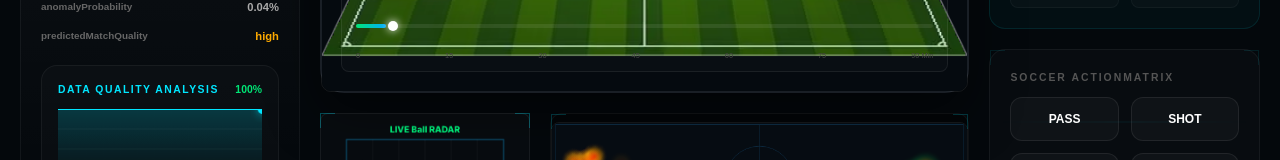
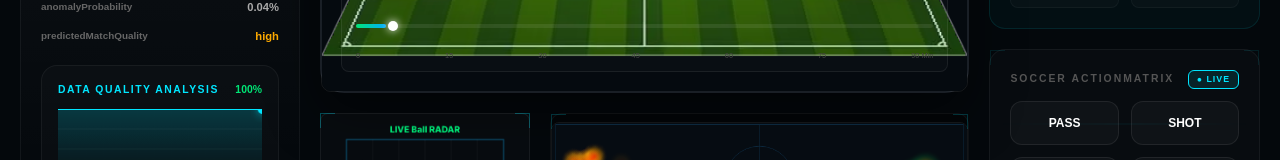
Before and after one commit to akifyigitkutuk/ai-sports-dashboard, a Next.js app: page / in a window 1280 px wide. Shown: the part 440-600 px from the top of the page. Built offline with nearby package versions, Linux system fonts and the light colour scheme.

Commit message:
feat: implement Anomaly Engine Master Toggle for presentation demo mode

```diff
--- a/src/app/page.tsx
+++ b/src/app/page.tsx
@@ -90,7 +90,8 @@ export default function Dashboard() {
         { label: 'stamina_reserve', value: 0.6 }
       ],
       environment: { temp: 22, humidity: 45, wind: '5 km/h NW', ground: 'ground_soccer' },
-      predictions: []
+      predictions: [],
+      isAnomalyEnabled: true
     },
     players: [], ball: { x: 60, y: 40, vx: 0, vy: 0 },
     events: [], positionHistory: [],
@@ -141,6 +142,11 @@ export default function Dashboard() {
   const handleAcceptAnomaly = useCallback((changeToPass: boolean) => {
     engineRef.current?.acceptAnomaly(changeToPass)
     if (changeToPass) setToast(t('toast_corrected'))
+  }, [t])
+
+  const handleToggleAnomaly = useCallback((val: boolean) => {
+    engineRef.current?.setAnomalyEnabled(val)
+    setToast(val ? t('toast_live_on') : t('toast_demo_on'))
   }, [t])
 
   const handleManualEvent = useCallback((type: string) => {
@@ -427,9 +433,23 @@ export default function Dashboard() {
 
             <div style={{ marginBottom: '20px', display: 'flex', flexDirection: 'column', gap: '20px', minHeight: '400px' }}>
               <div style={{ padding: '20px', background: 'rgba(255,255,255,0.02)', borderRadius: '16px', border: '1px solid rgba(255,255,255,0.05)', position: 'relative' }}>
-                <p style={{ fontSize: '0.65rem', fontWeight: 800, letterSpacing: '2px', textTransform: 'uppercase', color: '#555', marginBottom: '12px' }}>
-                  {t(sport.toLowerCase() as any)} {t('actionMatrix')}
-                </p>
+                <div style={{ display: 'flex', justifyContent: 'space-between', alignItems: 'center', marginBottom: '12px' }}>
+                  <p style={{ fontSize: '0.65rem', fontWeight: 800, letterSpacing: '2px', textTransform: 'uppercase', color: '#555', margin: 0 }}>
+                    {t(sport.toLowerCase() as any)} {t('actionMatrix')}
+                  </p>
+                  <button
+                    onClick={() => handleToggleAnomaly(!stats.isAnomalyEnabled)}
+                    style={{
+                      background: stats.isAnomalyEnabled ? 'rgba(0,230,255,0.1)' : 'rgba(255,75,75,0.1)',
+                      border: `1px solid ${stats.isAnomalyEnabled ? '#00e6ff' : '#ff4b4b'}`,
+                      borderRadius: '6px', padding: '2px 8px', fontSize: '0.55rem', fontWeight: 900,
+                      color: stats.isAnomalyEnabled ? '#00e6ff' : '#ff4b4b', cursor: 'pointer',
+                      transition: 'all 0.3s', textTransform: 'uppercase', letterSpacing: '1px'
+                    }}
+                  >
+                    {stats.isAnomalyEnabled ? '● LIVE' : '○ DEMO'}
+                  </button>
+                </div>
                 <div style={{ display: 'grid', gridTemplateColumns: 'repeat(2, 1fr)', gap: '12px', position: 'relative', zIndex: 2 }}>
                   {SPORT_CONFIGS[stats.sport].actionButtons.map(btn => (
                     <button
--- a/src/lib/gameEngine.ts
+++ b/src/lib/gameEngine.ts
@@ -76,6 +76,7 @@ export interface GameStats {
   // NEW: Environment & Predictions
   environment: { temp: number; humidity: number; wind: string; ground: string }
   predictions: { type: string; probability: number }[]
+  isAnomalyEnabled: boolean
 }
 
 function makeLabel(x: number, y: number) {
@@ -150,7 +151,8 @@ export class GameEngine {
       })),
       team1Name: conf.teamPool[0]?.name || 'TEAM A',
       team2Name: conf.teamPool[1]?.name || 'TEAM B',
-      leaderboard: []
+      leaderboard: [],
+      isAnomalyEnabled: true
     }
     this.ball = { x: conf.dimX / 2, y: conf.dimY / 2, vx: 0, vy: 0 }
     this.initPlayers()
@@ -264,6 +266,7 @@ export class GameEngine {
 
     this.pendingTruthEvents = this.pendingTruthEvents.filter(pt => {
       if (now - pt.timestamp > 4000) {
+        if (this.stats.isAnomalyEnabled) {
           this.stats.missedCount++
           this.consecutiveMistakes++
           this.updateEfficiency()
@@ -271,6 +274,7 @@ export class GameEngine {
           this.events.push({ minute: Math.round(this.stats.minute), type: pt.type, team: pt.team, id: pt.id, status: 'MISSED', sport: this.sportId })
           // Trigger popup for missed activity
           this.triggerAnomalyForMiss(pt.type)
+        }
         return false
       }
       return true
@@ -301,6 +305,7 @@ export class GameEngine {
 
     // --- NEW: Anomaly Timeout (Auto-Miss) ---
     if (this.stats.showAnomalyPopup && this.stats.anomalyScenario && now - this.lastAnomalyAt > 4000) {
+      if (this.stats.isAnomalyEnabled) {
         const type = this.stats.anomalyScenario.correction
         this.stats.missedCount++
         this.consecutiveMistakes++
@@ -314,6 +319,7 @@ export class GameEngine {
             const pt = this.pendingTruthEvents[idx]
             this.events.push({ minute: Math.round(this.stats.minute), type: pt.type, team: pt.team, id: pt.id, status: 'MISSED', sport: this.sportId })
             this.pendingTruthEvents.splice(idx, 1)
+          }
         }
       }
 
@@ -370,7 +376,7 @@ export class GameEngine {
           type: btn,
           probability: isTruth ? 0.98 : 0.006 // 98% for the truth, tiny slice for others
         }
-      }).sort((a,b) => b.probability - a.probability)
+      }).sort((a, b) => b.probability - a.probability)
       return // Exit early as we have the definitive truth
     }
 
@@ -574,8 +580,10 @@ export class GameEngine {
         this.consecutiveMistakes = 0 // Reset mistakes on success
         return 'SUCCESS'
       } else {
+        if (this.stats.isAnomalyEnabled) {
           this.consecutiveMistakes++
           this.stats.systemMessage = { text: `⚠️ MISMATCH: [${type}] pressed but [${this.stats.anomalyScenario.correction}] required!`, type: 'warn', id: now }
+        }
         return 'WARN'
       }
     }
@@ -588,10 +596,20 @@ export class GameEngine {
       this.pendingTruthEvents.splice(matchIdx, 1)
       return 'SUCCESS'
     } else {
+      if (this.stats.isAnomalyEnabled) {
         this.stats.systemMessage = { text: `❓ UNEXPECTED: [${type}] input recorded.`, type: 'warn', id: now }
         // Trigger the anomaly popup with context about the wrong action
         this.triggerAnomaly(type)
+      }
       return 'WARN'
     }
   }
+
+  setAnomalyEnabled(val: boolean) {
+    this.stats.isAnomalyEnabled = val
+    if (!val) {
+      this.stats.showAnomalyPopup = false
+      this.stats.anomalyScenario = null
     }
+  }
+}
```
Lines whose indentation alone changed are shown as unchanged.
